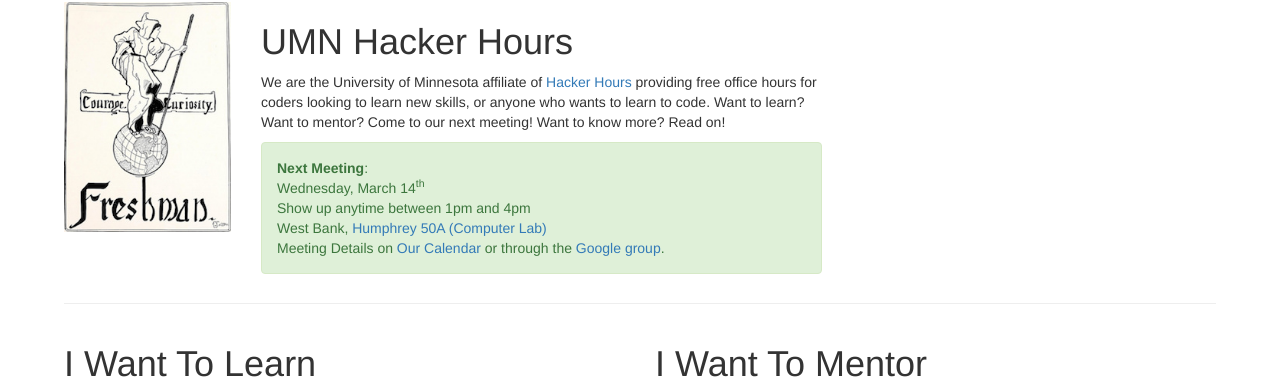
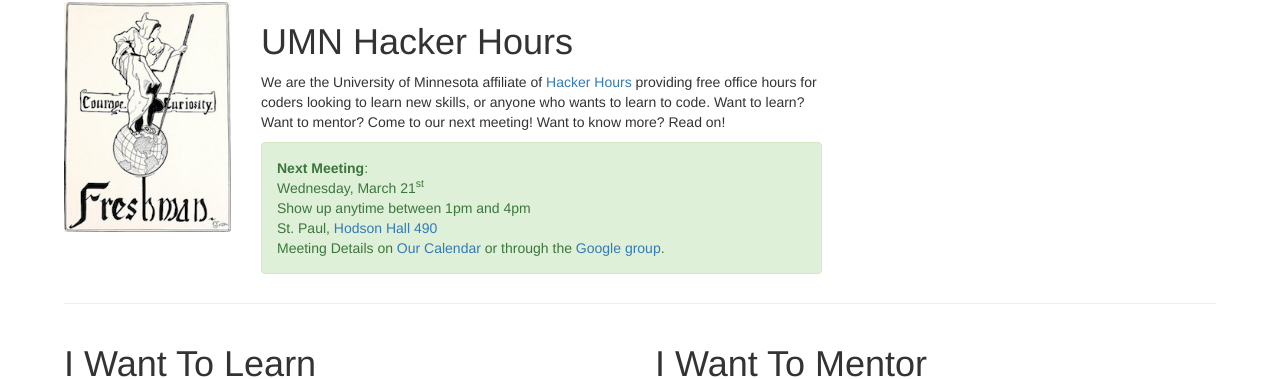
Before and after one commit to umnhackerhours/umnhackerhours.github.io, a Jekyll site: the page built from index.markdown, in a window 1280 px wide. Shown: the part 102-481 px from the top of the page. Built offline with Jekyll 4.4.1, drawn with Linux system fonts in a browser that asks for light colours.

Commit message:
2018-03-21

```diff
--- a/index.markdown
+++ b/index.markdown
@@ -13,13 +13,13 @@ description: Home
       <div class="alert alert-success" role="alert">
         <a class="anchor" id="next_meeting"></a>
         <strong>Next Meeting</strong>:<br />
-        Wednesday, March 14<sup>th</sup><br />
+        Wednesday, March 21<sup>st</sup><br />
         Show up anytime between 1pm and 4pm<br />
         <!-- East Bank, <a href="https://roomsearch.umn.edu/roomsearch/#/rooms/6b2fc4e1-60f0-4d06-adb3-f2c58e314c6c">Nicholson Hall 345</a><br /> -->
         <!-- West Bank, <a href="https://roomsearch.umn.edu/roomsearch/#/rooms/69098659-4825-45b7-96d5-902f6b428017">Humphrey 50A (Computer Lab)</a><br /> -->
         <!-- St. Paul, <a href="https://roomsearch.umn.edu/roomsearch/#/rooms/c0619129-43e2-495e-98e3-5868ea0cc817">Hodson Hall 490</a><br /> -->
 
-        West Bank, <a href="https://roomsearch.umn.edu/roomsearch/#/rooms/69098659-4825-45b7-96d5-902f6b428017">Humphrey 50A (Computer Lab)</a><br />
+        St. Paul, <a href="https://roomsearch.umn.edu/roomsearch/#/rooms/c0619129-43e2-495e-98e3-5868ea0cc817">Hodson Hall 490</a><br />
         Meeting Details on <a href="https://www.google.com/calendar/embed?src=umn.edu_ii9odmho4m63bsq19879mu0iis%40group.calendar.google.com&ctz=America/Chicago">Our Calendar</a> or through the <a href='https://groups.google.com/a/umn.edu/d/hackerhours'>Google group</a>.
       </div>
     </div>
```
